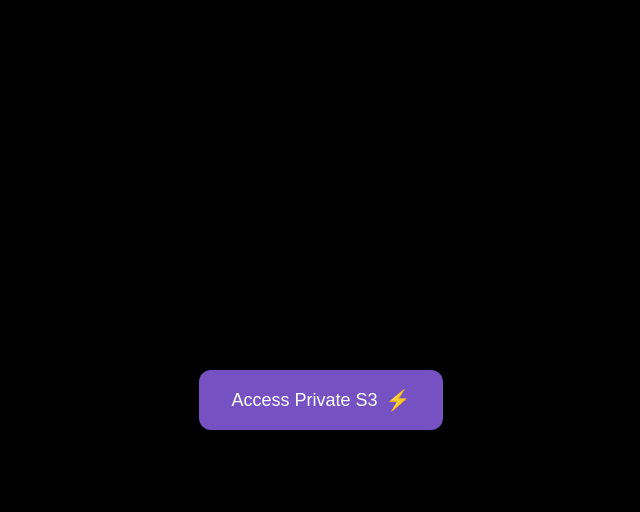
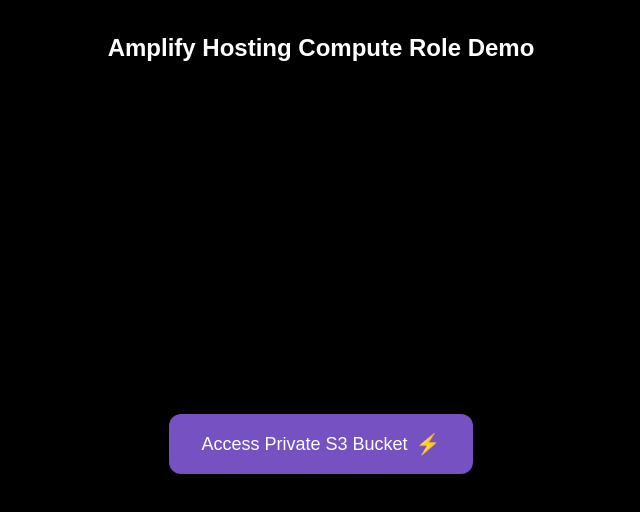
Before and after one commit to Jay2113/turbo-next, a Next.js app in the folder apps/web/: page / in a window 1280 px wide. Shown: the top 512 px of the page, without its empty margins (319-959 px from the left). Built offline with nearby package versions, Linux system fonts and the light colour scheme.

Commit message:
update S3 component and S3 client

```diff
--- a/apps/web/app/api/image/route.ts
+++ b/apps/web/app/api/image/route.ts
@@ -1,9 +1,7 @@
 import { S3Client, GetObjectCommand, S3ServiceException } from "@aws-sdk/client-s3";
 import { NextResponse } from 'next/server';
 
-const s3Client = new S3Client({
-  region: process.env.AWS_REGION || 'us-east-1'
-});
+const s3Client = new S3Client({});
 
 const BUCKET_NAME = 'amplify-compute-role-demo';
 const IMAGE_KEY = 'amplify-logo.png';
--- a/apps/web/app/components/S3Component.tsx
+++ b/apps/web/app/components/S3Component.tsx
@@ -1,24 +1,24 @@
-'use client'
+'use client';
+
 import { useState } from 'react';
 import Image from 'next/image';
 
-export default function WelcomeMessage() {
+export default function S3Component() {
   const [imageError, setImageError] = useState(false);
   const [isRevealed, setIsRevealed] = useState(false);
 
   return (
-    <div className="fixed inset-0 flex items-center justify-center bg-[rgb(0,0,0)]">
-      {/* <div className="w-full max-w-2xl bg-[rgb(13,17,23)] rounded-2xl shadow-2xl mx-4"> */}
-      <div className="w-full max-w-2xl bg-[rgb(0,0,0)] rounded-2xl shadow-2xl mx-4">
+    <div className="absolute inset-0 top-[88px] flex items-center justify-center">
+      <div className="w-full max-w-2xl rounded-2xl mx-4">
         <div className="flex flex-col items-center justify-center min-h-[400px] p-8">
           {!isRevealed ? (
             <button
               onClick={() => setIsRevealed(true)}
-              className="px-8 py-4 bg-[rgb(117,81,194)] text-white text-lg
-                       rounded-xl hover:bg-[rgb(107,71,184)] transition-colors"
+              className="px-8 py-4 bg-[rgb(117,81,194)] text-white text-lg rounded-xl
+                       hover:bg-[rgb(107,71,184)] transition-colors"
             >
               <span className="flex items-center gap-2">
-                Access Private S3
+                Access Private S3 Bucket
                 <span className="text-xl">⚡</span>
               </span>
             </button>
@@ -30,11 +30,11 @@
                     src="/api/image"
                     alt="Amplify Logo"
                     fill
+                    unoptimized
+                    priority
+                    onError={() => setImageError(true)}
                     className="object-contain"
                     sizes="(max-width: 768px) 100vw, (max-width: 1200px) 50vw, 33vw"
-                    priority
-                    onError={() => setImageError(true)}
-                    unoptimized
                   />
                 </div>
               )}
--- a/apps/web/app/page.tsx
+++ b/apps/web/app/page.tsx
@@ -15,15 +15,15 @@
 //   );
 // }
 
-import WelcomeMessage from './components/S3Component';
+import S3Component from './components/S3Component';
 
 export default function HomePage() {
   return (
-    <div className="min-h-screen bg-[rgb(0,0,0)]">
-      <h1 className="text-2xl font-bold text-white py-8 text-center">
+    <div className="relative min-h-screen bg-[rgb(0,0,0)]">
+      <h1 className="text-2xl font-bold text-white py-8 text-center relative z-10">
         Amplify Hosting Compute Role Demo
       </h1>
-      <WelcomeMessage />
+      <S3Component />
     </div>
   );
 }
```
